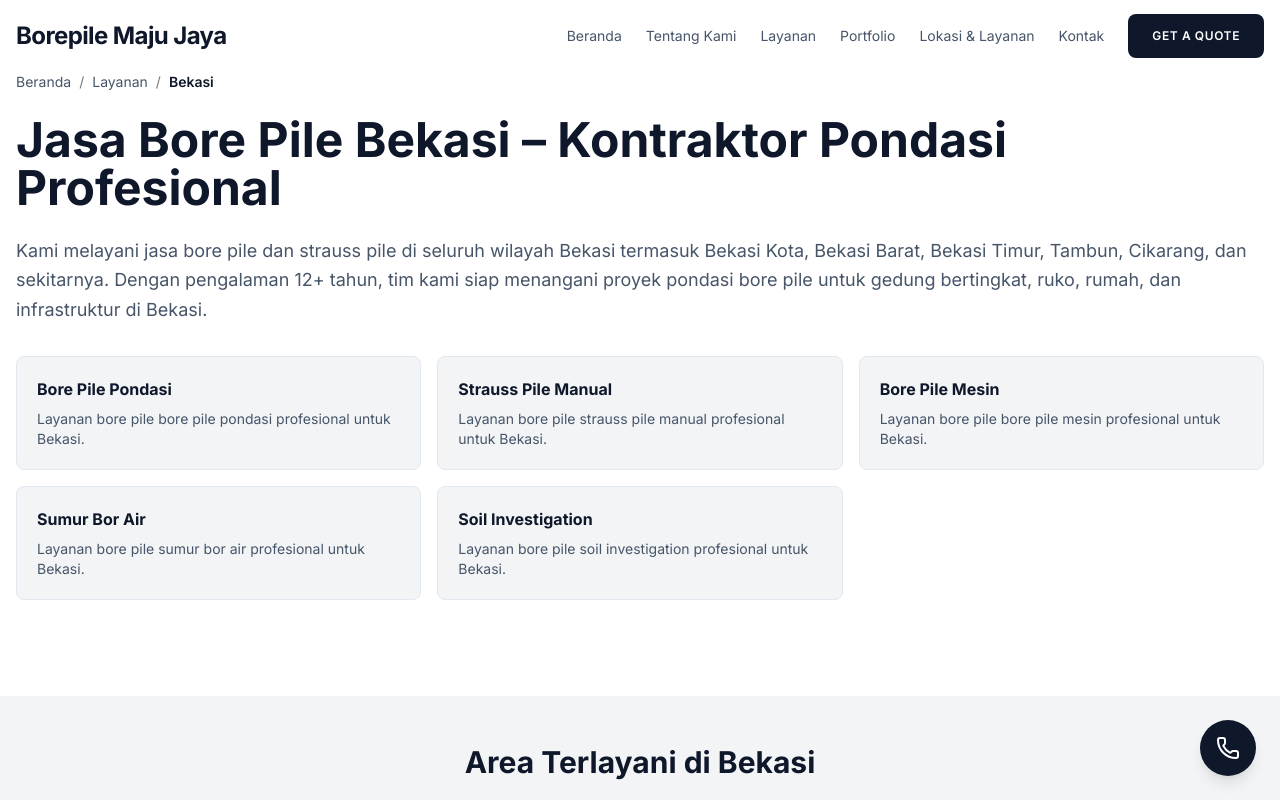
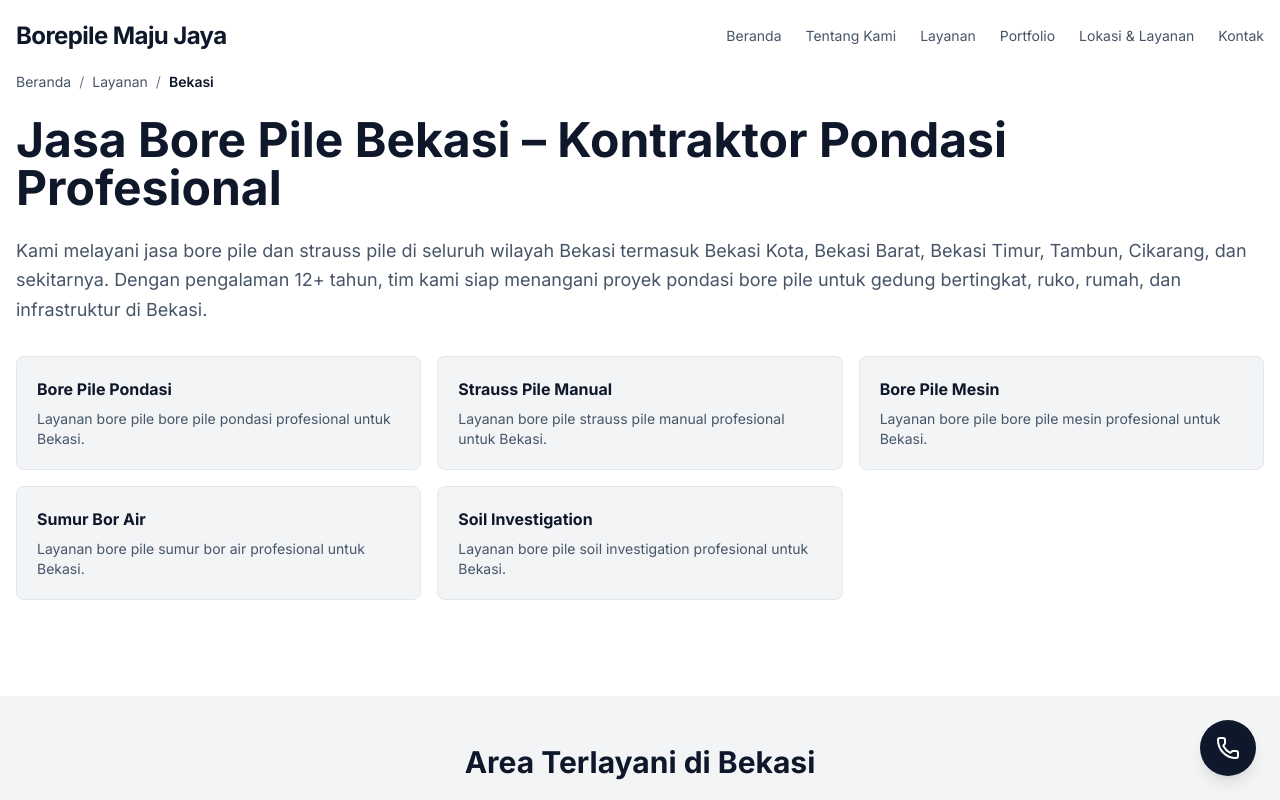
Before and after one commit to mjdevf/borepile-landing, a React (Vite) app: page /location/bekasi in a window 1280 px wide. Shown: the top 800 px of the page. Built offline with nearby package versions, Linux system fonts and the light colour scheme; a web font is replaced by a local one.

Commit message:
fix: remove Get a Quote from desktop navbar too

```diff
--- a/src/components/layout/Navbar.jsx
+++ b/src/components/layout/Navbar.jsx
@@ -50,12 +50,6 @@ export default function Navbar() {
               {label}
             </a>
           ))}
-          <a
-            href="#kontak"
-            className="inline-flex h-[44px] items-center justify-center rounded-lg bg-primary px-6 text-xs font-semibold uppercase tracking-[0.05em] text-on-primary transition-all hover:bg-on-surface-variant active:scale-[0.98]"
-          >
-            Get a Quote
-          </a>
         </div>
 
         {/* Mobile hamburger */}
```
